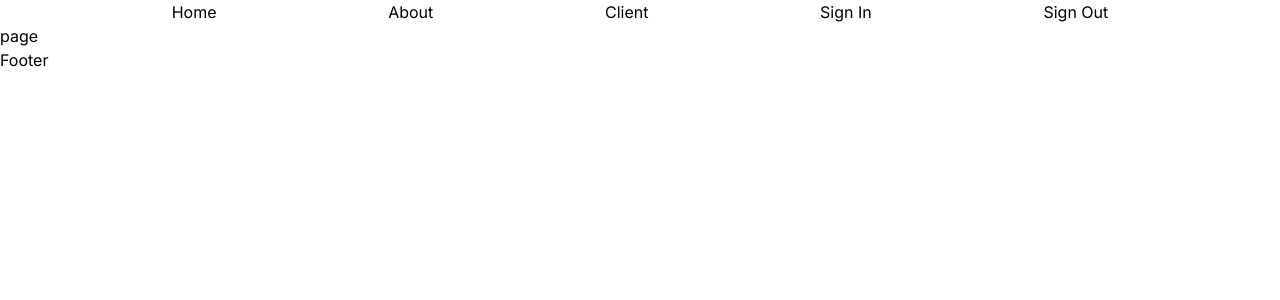
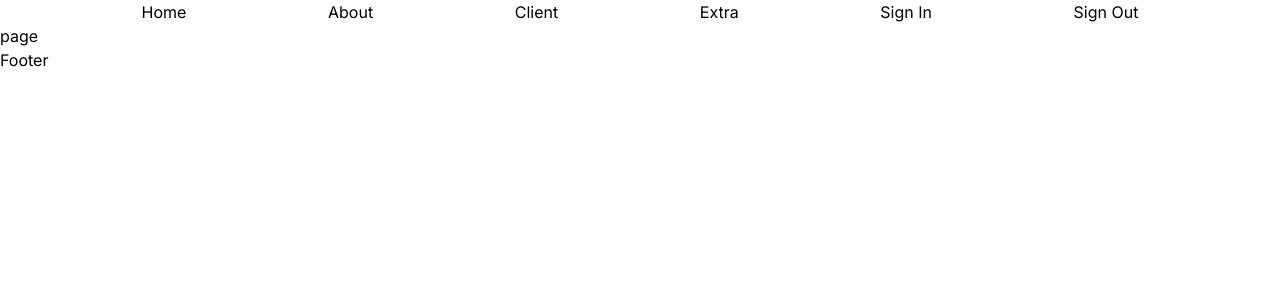
Before and after one commit to webkawsar/lms-next-app, a Next.js app: page / in a window 1280 px wide. Shown: the top 300 px of the page. Built offline with nearby package versions, Linux system fonts and the light colour scheme.

Commit message:
added authentication

```diff
--- a/src/app/components/Navbar/Navbar.js
+++ b/src/app/components/Navbar/Navbar.js
@@ -8,6 +8,7 @@ const Navbar = () => {
           <li><Link href="/">Home</Link></li>
           <li><Link href="/about">About</Link></li>
           <li><Link href="/client">Client</Link></li>
+          <li><Link href="/extra">Extra</Link></li>
           <li><Link href="/api/auth/signin">Sign In</Link></li>
           <li><Link href="/api/auth/signout">Sign Out</Link></li>
         </ul>
--- /dev/null
+++ b/src/app/extra/page.js
@@ -0,0 +1,8 @@
+
+const Extra = () => {
+  return (
+    <div>Extra</div>
+  )
+}
+
+export default Extra
--- /dev/null
+++ b/src/middleware.js
@@ -0,0 +1,3 @@
+export { default } from 'next-auth/middleware';
+
+export const config = { matcher: ['/extra'] }
```
